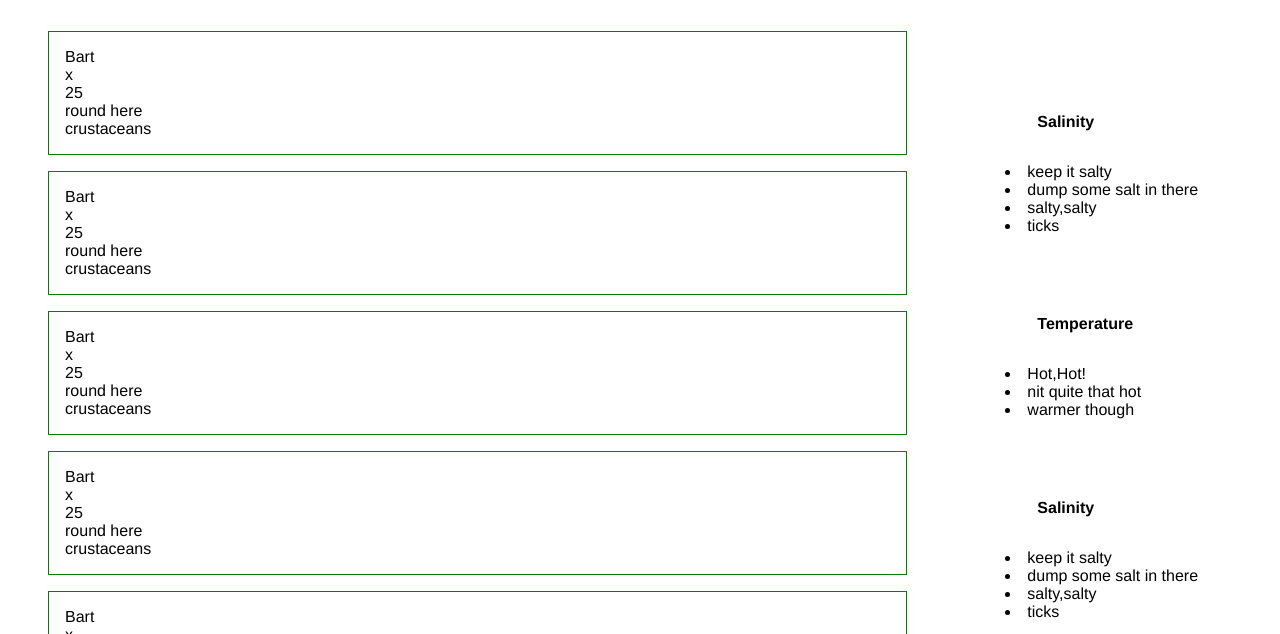
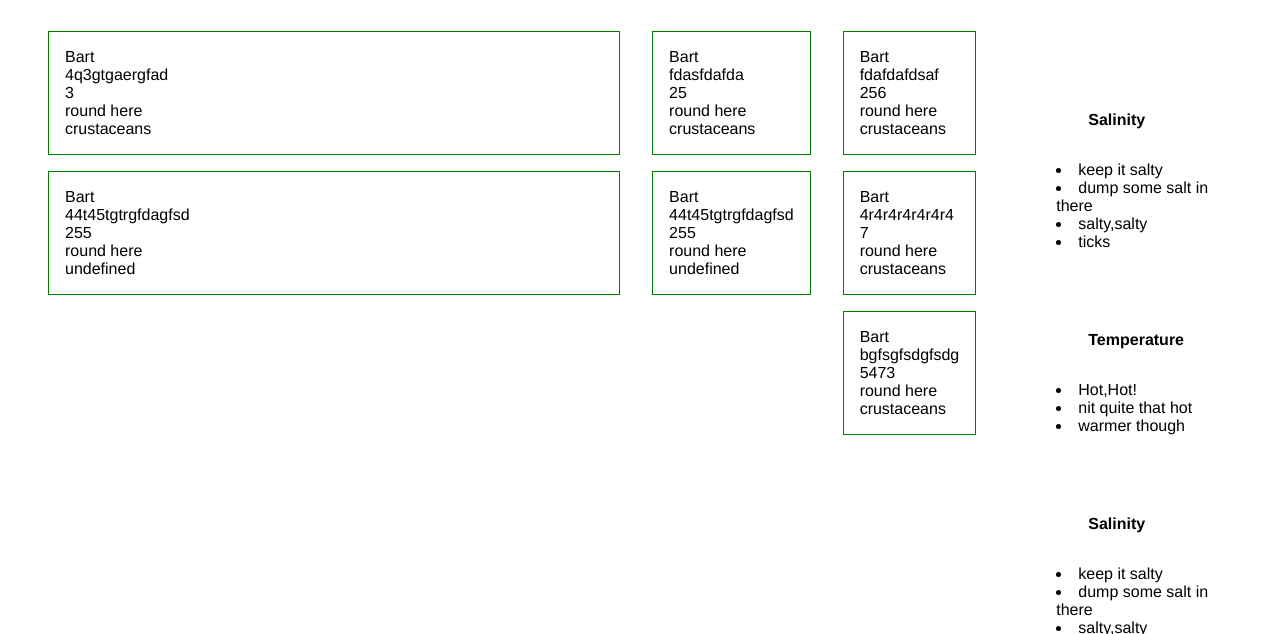
Before and after one commit to 255AM/Martins-Aquarium, a plain HTML site: page index.html in a window 1280 px wide. Shown: the part 163-797 px from the top of the page. Drawn offline with Linux system fonts and the light colour scheme.

Commit message:
:q :qiot :quit
Please enter the commit message for your changes. Lines starting
t
:q
:q

```diff
--- a/index.html
+++ b/index.html
@@ -17,7 +17,15 @@
     <main class='container'>
         <div class ='first_viewport'>
             <!--Fish List-->
-            <article id='fishTarget'>
+            <article id='fishTarget3'>
+
+            </article><!--end of fishlist-->
+
+            <article id='fishTarget5'>
+
+            </article><!--end of fishlist-->
+
+            <article id='fishTargetOther'>
 
             </article><!--end of fishlist-->
             <!--Side Bar with fish tips-->
--- a/scripts/Fish/Fish.js
+++ b/scripts/Fish/Fish.js
@@ -1,7 +1,7 @@
 /**
  *  Fish which renders individual fish objects as HTML
  */
-export const Fish = (fish) => {
+export const htmlFish = (fish) => {
     return `
         <section class="fishcard">
             <div class="fish__name">${fish.name}</div>
--- a/scripts/Fish/FishDataProvider.js
+++ b/scripts/Fish/FishDataProvider.js
@@ -2,7 +2,7 @@ const fishCollection = [
     {
 
         name: "Bart",
-        species: 'x',
+        species: 'fdasfdafda',
         food: "crustaceans",
         length: '25',
         location: 'round here'
@@ -10,37 +10,37 @@ const fishCollection = [
     },
     {
         name: "Bart",
-        species: 'x',
+        species: 'fdafdafdsaf',
         food: "crustaceans",
-        length: '25',
+        length: '256',
         location: 'round here',
     },
     {
         name: "Bart",
-        species: 'x',
+        species: '4q3gtgaergfad',
         food: "crustaceans",
-        length: '25',
+        length: '3',
         location: 'round here'
     },
     {
         name: "Bart",
-        species: 'x',
+        species: '4r4r4r4r4r4r4',
         food: "crustaceans",
-        length: '25',
+        length: '7',
         location: 'round here'
     },
     {
         name: "Bart",
-        species: 'x',
+        species: '44t45tgtrgfdagfsd',
         diet: "crustaceans",
-        length: '25',
+        length: '255',
         location: 'round here'
     },
     {
         name: "Bart",
-        species: 'x',
+        species: 'bgfsgfsdgfsdg',
         food: "crustaceans",
-        length: '25',
+        length: '5473',
         location: 'round here'
     }
 ]
@@ -50,3 +50,39 @@ const fishCollection = [
 export const useFish = () => {
     return fishCollection.slice()
 }
+
+export const useFish3 = () => {
+    let multOf3Arr = [];
+    for (const fish of fishCollection){
+        if (fish.length%3===0){
+            multOf3Arr.push(fish)
+        }
+
+    }
+    console.log(multOf3Arr);
+    return multOf3Arr
+}
+
+export const useFish5 = () => {
+    let multOf5Arr = [];
+    for (const fish of fishCollection){
+        if (fish.length%5===0){
+            multOf5Arr.push(fish)
+        }
+
+    }
+    console.log(multOf5Arr);
+    return multOf5Arr
+}
+
+export const useFishOther = () => {
+    let multOfOtherArr = [];
+    for (const fish of fishCollection){
+        if (fish.length % 3 !== 0 && fish.length % 5 !== 0){
+            multOfOtherArr.push(fish)
+        }
+
+    }
+    console.log(multOfOtherArr);
+    return multOfOtherArr
+}
--- a/scripts/Fish/FishList.js
+++ b/scripts/Fish/FishList.js
@@ -4,31 +4,86 @@
 
 // TODO: Import `useFish` from the data provider module
 
-import { useFish } from './FishDataProvider.js'
-import { Fish } from "./Fish.js"
+import { useFish3, useFish5, useFishOther } from './FishDataProvider.js'
+import { htmlFish } from "./Fish.js"
 
-export const FishList = () => {
+export const FishList3 = () => {
 
     // Get a reference to the `<article class="content">` element
-    const contentElement = document.querySelector("#fishTarget")
-    const fishes = useFish()
+    const contentElement3 = document.querySelector("#fishTarget3")
+    const copyOfFishArray = useFish3()
 
     // Generate all of the HTML for all of the fish
     let fishHTMLRepresentations = ""
-    for (const currentfish of fishes) {
+    for (const currentfish of copyOfFishArray) {
         /*
             Invoke the Fish component function
             and pass the current fish object as an argument.
             Each time, add the return value to the
             fishHTMLRepresentations variable with `+=`
         */
-        fishHTMLRepresentations += Fish(currentfish);
+        fishHTMLRepresentations += htmlFish(currentfish);
     }
 
     // Add to the existing HTML in the content element
-    contentElement.innerHTML += `
+    contentElement3.innerHTML += `
         <article class="fishList">
             ${fishHTMLRepresentations}
         </article>
     `
 }
+
+export const FishList5 = () => {
+
+    // Get a reference to the `<article class="content">` element
+
+    const contentElement5 = document.querySelector("#fishTarget5")
+
+    const copyOfFishArray = useFish5()
+
+    // Generate all of the HTML for all of the fish
+    let fishHTMLRepresentations = ""
+    for (const currentfish of copyOfFishArray) {
+        /*
+            Invoke the Fish component function
+            and pass the current fish object as an argument.
+            Each time, add the return value to the
+            fishHTMLRepresentations variable with `+=`
+        */
+        fishHTMLRepresentations += htmlFish(currentfish);
+    }
+
+    // Add to the existing HTML in the content element
+    contentElement5.innerHTML += `
+        <article class="fishList">
+            ${fishHTMLRepresentations}
+        </article>
+    `
+}
+
+export const FishListOther = () => {
+
+    // Get a reference to the `<article class="content">` element
+
+    const contentElementOther = document.querySelector("#fishTargetOther")
+    const copyOfFishArray = useFishOther()
+
+    // Generate all of the HTML for all of the fish
+    let fishHTMLRepresentations = ""
+    for (const currentfish of copyOfFishArray) {
+        /*
+            Invoke the Fish component function
+            and pass the current fish object as an argument.
+            Each time, add the return value to the
+            fishHTMLRepresentations variable with `+=`
+        */
+        fishHTMLRepresentations += htmlFish(currentfish);
+    }
+
+    // Add to the existing HTML in the content element
+    contentElementOther.innerHTML += `
+        <article class="fishList">
+            ${fishHTMLRepresentations}
+        </article>
+    `
+}
--- a/scripts/main.js
+++ b/scripts/main.js
@@ -1,5 +1,5 @@
 import { useFish } from './Fish/FishDataProvider.js'
-import { FishList } from './Fish/FishList.js'
+import { FishList3, FishList5, FishListOther } from './Fish/FishList.js'
 import { LocationsList } from './Locations/LocationsList.js'
 import { tipList } from './Tips/TipList.js'
 
@@ -10,6 +10,8 @@ import { tipList } from './Tips/TipList.js'
 //     console.log(fish)
 // }
 
-FishList()
+FishList3()
+FishList5()
+FishListOther()
 LocationsList()
 tipList()
--- a/styles/main.css
+++ b/styles/main.css
@@ -32,7 +32,7 @@ header{
 
 }
 
-#fishTarget{
+#fishTarget3{
     display: flex;
     flex: 5;
     padding-left: 2em;
```
